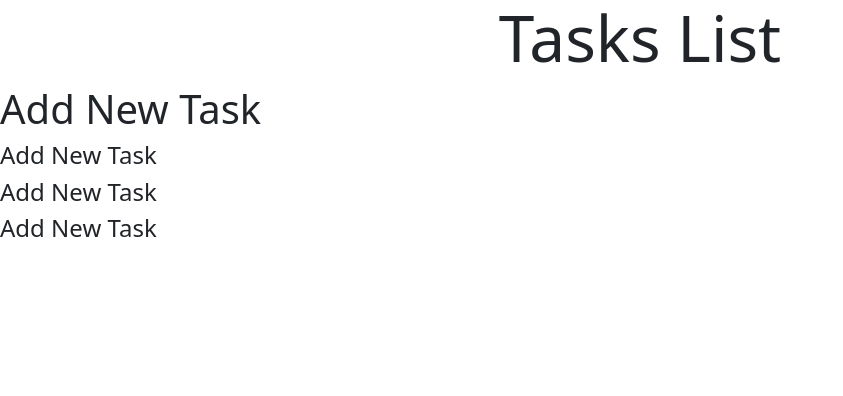
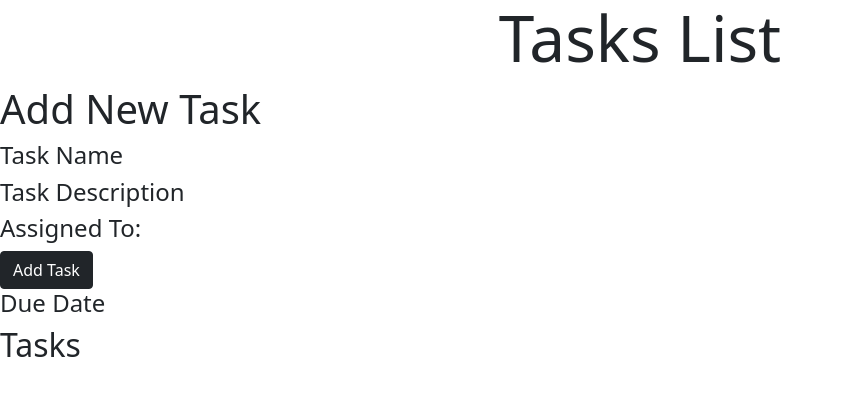
Before and after one commit to MartinRenteria/Todo-Task-List-, a plain HTML site: page index.html in a window 1280 px wide. Shown: the whole page, without its empty margins (0-843 px from the left). Drawn offline with nearby package versions, Linux system fonts and the light colour scheme.

Commit message:
Changing heading titles to match project layout

```diff
--- a/index.html
+++ b/index.html
@@ -18,14 +18,25 @@
       </h1>
 
       <h4>
-        Add New Task
+        Task Name
     </h4>
 
     <h4>
-        Add New Task
+        Task Description
     </h4>
     <h4>
-        Add New Task
+        Assigned To:
     </h4>
+
+    <button type="button" class="btn btn-dark">Add Task</button>
+
+    <h4>
+        Due Date
+    </h4>
+
+    <h2>
+        Tasks
+    </h2>
+
 </body>
 </html>
```
